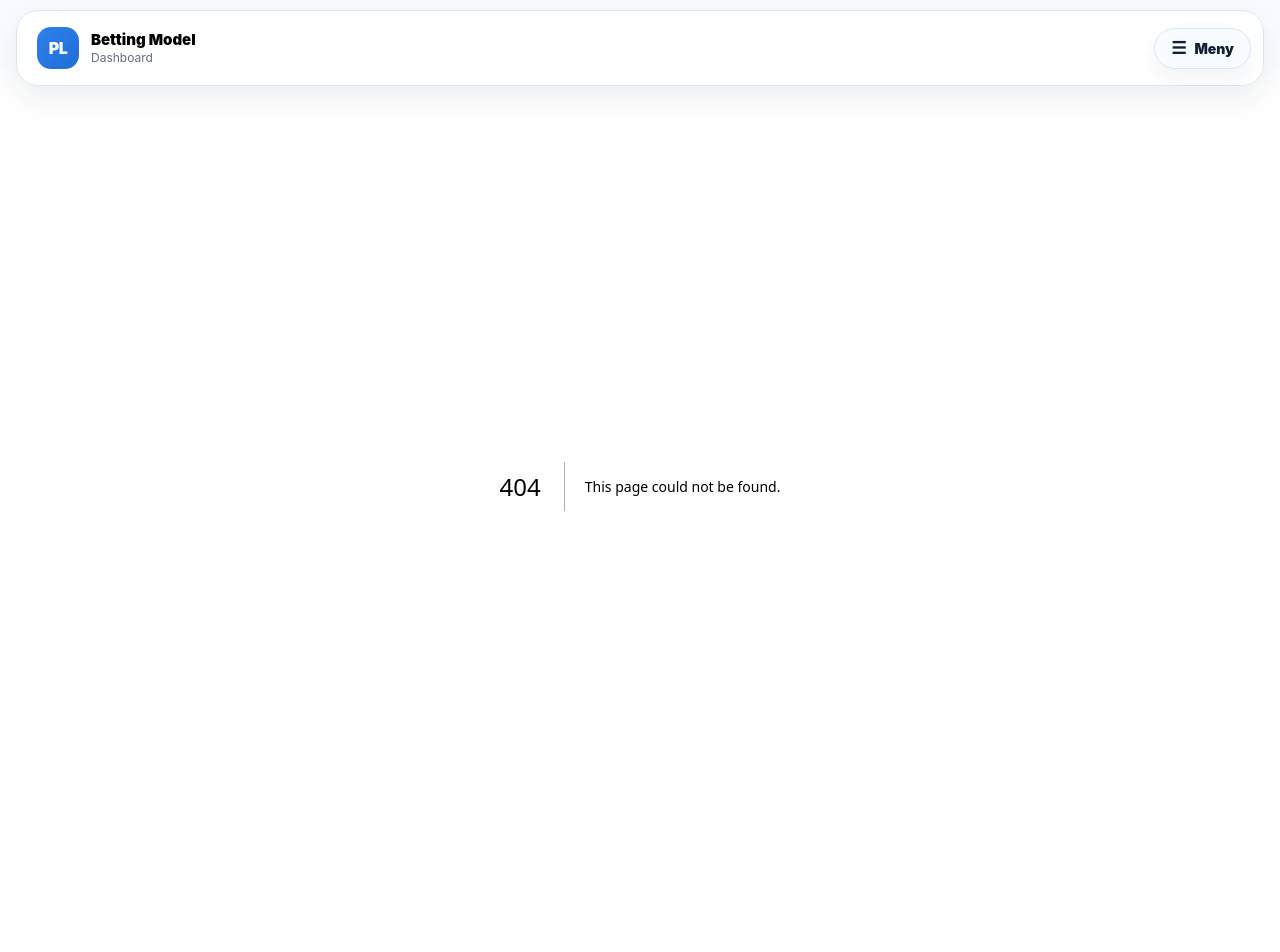
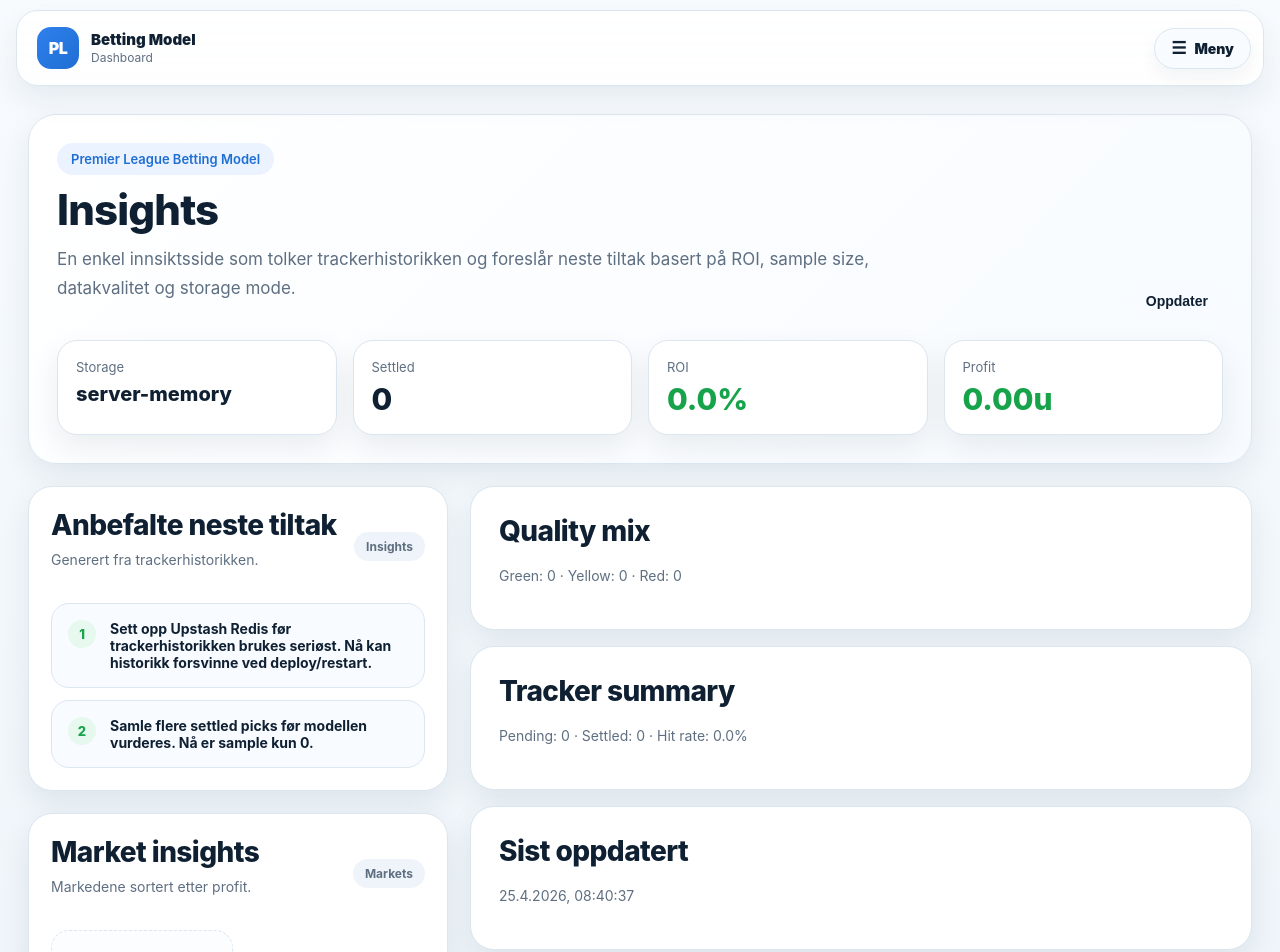
Before and after one commit to hakonnilsen157-commits/PL-betting-model, a Next.js app in the folder pl-vercel-v1/: page /insights in a window 1280 px wide. Before the commit this address had no page. Shown: the top 952 px of the page. Before the commit the page ends 886 px from the top, so only its background shows below. Built offline with nearby package versions, Linux system fonts and the light colour scheme.

Commit message:
Add tracker insights page

```diff
--- /dev/null
+++ b/pl-vercel-v1/app/insights/page.tsx
@@ -0,0 +1,195 @@
+'use client';
+
+import { useEffect, useState } from 'react';
+
+type InsightsResponse = {
+  ok?: boolean;
+  storageMode?: string;
+  updatedAt?: string;
+  summary?: {
+    pendingCount: number;
+    settledCount: number;
+    profit: number;
+    roi: number;
+    hitRate: number;
+    qualityCounts: {
+      green: number;
+      yellow: number;
+      red: number;
+    };
+  };
+  marketInsights?: Array<{
+    market: string;
+    picks: number;
+    settled: number;
+    profit: number;
+    roi: number;
+    hitRate: number;
+    avgEv: number;
+    avgConfidence: number;
+  }>;
+  recommendations?: string[];
+  error?: string;
+};
+
+function pct(value?: number) {
+  if (typeof value !== 'number' || Number.isNaN(value)) return '–';
+  return `${(value * 100).toFixed(1)}%`;
+}
+
+function units(value?: number) {
+  if (typeof value !== 'number' || Number.isNaN(value)) return '–';
+  return `${value > 0 ? '+' : ''}${value.toFixed(2)}u`;
+}
+
+function formatDate(value?: string) {
+  if (!value) return '–';
+  try {
+    return new Date(value).toLocaleString('no-NO');
+  } catch {
+    return value;
+  }
+}
+
+export default function InsightsPage() {
+  const [data, setData] = useState<InsightsResponse | null>(null);
+  const [loading, setLoading] = useState(true);
+  const [error, setError] = useState<string | null>(null);
+
+  async function loadInsights() {
+    setLoading(true);
+    setError(null);
+
+    try {
+      const response = await fetch('/api/tracker/insights', { cache: 'no-store' });
+      const json = (await response.json()) as InsightsResponse;
+      if (!response.ok || !json.ok) throw new Error(json.error ?? 'Kunne ikke hente insights');
+      setData(json);
+    } catch (err) {
+      setError(err instanceof Error ? err.message : 'Ukjent insights-feil');
+    } finally {
+      setLoading(false);
+    }
+  }
+
+  useEffect(() => {
+    loadInsights();
+  }, []);
+
+  const summary = data?.summary;
+  const markets = data?.marketInsights ?? [];
+
+  return (
+    <main className="dashboard-shell">
+      <section className="hero-card">
+        <div className="hero-topline">
+          <div>
+            <div className="eyebrow">Premier League Betting Model</div>
+            <h1 className="hero-title">Insights</h1>
+            <p className="hero-subtitle">
+              En enkel innsiktsside som tolker trackerhistorikken og foreslår neste tiltak basert på ROI, sample size, datakvalitet og storage mode.
+            </p>
+          </div>
+          <button type="button" onClick={loadInsights} className="app-nav-link" disabled={loading}>
+            {loading ? 'Laster...' : 'Oppdater'}
+          </button>
+        </div>
+
+        {error ? <div className="warning-box">{error}</div> : null}
+
+        <div className="summary-grid" style={{ marginTop: 20 }}>
+          <div className="summary-card">
+            <div className="summary-label">Storage</div>
+            <div className="summary-value" style={{ fontSize: 20 }}>{data?.storageMode ?? '–'}</div>
+          </div>
+          <div className="summary-card">
+            <div className="summary-label">Settled</div>
+            <div className="summary-value">{summary?.settledCount ?? '–'}</div>
+          </div>
+          <div className="summary-card">
+            <div className="summary-label">ROI</div>
+            <div className="summary-value green">{pct(summary?.roi)}</div>
+          </div>
+          <div className="summary-card">
+            <div className="summary-label">Profit</div>
+            <div className="summary-value green">{units(summary?.profit)}</div>
+          </div>
+        </div>
+      </section>
+
+      <section className="main-grid">
+        <div className="left-column">
+          <section className="list-card">
+            <div className="list-card-header">
+              <div>
+                <h2 className="section-title" style={{ marginBottom: 0 }}>Anbefalte neste tiltak</h2>
+                <p className="section-subtitle">Generert fra trackerhistorikken.</p>
+              </div>
+              <div className="badge-soft">Insights</div>
+            </div>
+
+            <div className="reason-list">
+              {(data?.recommendations ?? []).length === 0 ? (
+                <div className="empty-box">Ingen anbefalinger ennå.</div>
+              ) : data?.recommendations?.map((item, index) => (
+                <div key={item} className="reason-card">
+                  <span className="reason-number">{index + 1}</span>
+                  <div className="metric-pill-value">{item}</div>
+                </div>
+              ))}
+            </div>
+          </section>
+
+          <section className="list-card">
+            <div className="list-card-header">
+              <div>
+                <h2 className="section-title" style={{ marginBottom: 0 }}>Market insights</h2>
+                <p className="section-subtitle">Markedene sortert etter profit.</p>
+              </div>
+              <div className="badge-soft">Markets</div>
+            </div>
+
+            <div className="metrics-grid" style={{ marginTop: 14 }}>
+              {markets.length === 0 ? (
+                <div className="empty-box">Ingen market insights ennå.</div>
+              ) : markets.map((market) => (
+                <div key={market.market} className="metric-pill" style={{ textAlign: 'left' }}>
+                  <div className="metric-pill-label">{market.settled} settled · {market.picks} picks</div>
+                  <div className="metric-pill-value">{market.market}</div>
+                  <p className="section-subtitle" style={{ marginTop: 8 }}>
+                    Profit {units(market.profit)} · ROI {pct(market.roi)} · Hit rate {pct(market.hitRate)} · EV {pct(market.avgEv)} · Conf {market.avgConfidence.toFixed(0)}
+                  </p>
+                </div>
+              ))}
+            </div>
+          </section>
+        </div>
+
+        <aside className="right-column">
+          <section className="detail-card">
+            <h2 className="section-title">Quality mix</h2>
+            <p className="section-subtitle">
+              Green: {summary?.qualityCounts.green ?? 0} · Yellow: {summary?.qualityCounts.yellow ?? 0} · Red: {summary?.qualityCounts.red ?? 0}
+            </p>
+          </section>
+
+          <section className="detail-card" style={{ marginTop: 16 }}>
+            <h2 className="section-title">Tracker summary</h2>
+            <p className="section-subtitle">
+              Pending: {summary?.pendingCount ?? '–'} · Settled: {summary?.settledCount ?? '–'} · Hit rate: {pct(summary?.hitRate)}
+            </p>
+          </section>
+
+          <section className="detail-card" style={{ marginTop: 16 }}>
+            <h2 className="section-title">Sist oppdatert</h2>
+            <p className="section-subtitle">{formatDate(data?.updatedAt)}</p>
+          </section>
+
+          <section className="warning-box">
+            Insights er kun veiledende. Bruk dem til å finne hva som bør testes videre, ikke som fasit for hvilke spill som er lønnsomme.
+          </section>
+        </aside>
+      </section>
+    </main>
+  );
+}
```
